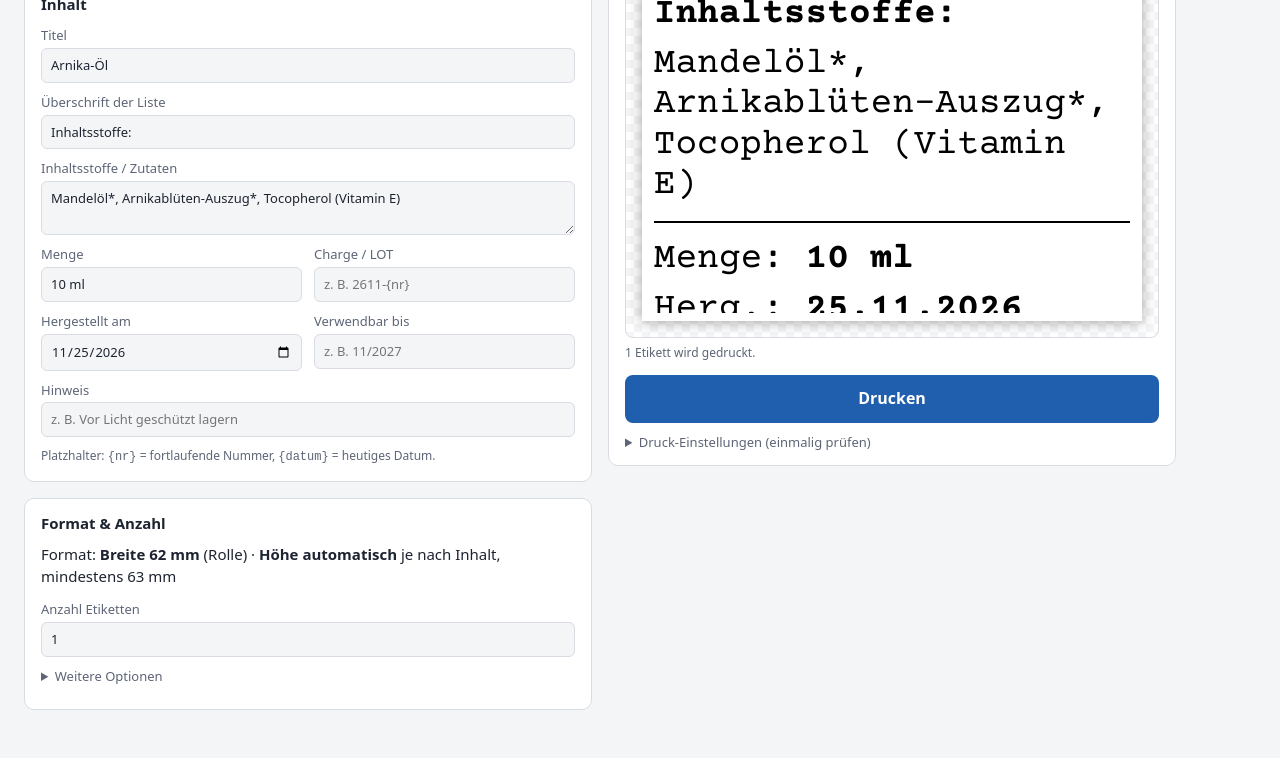
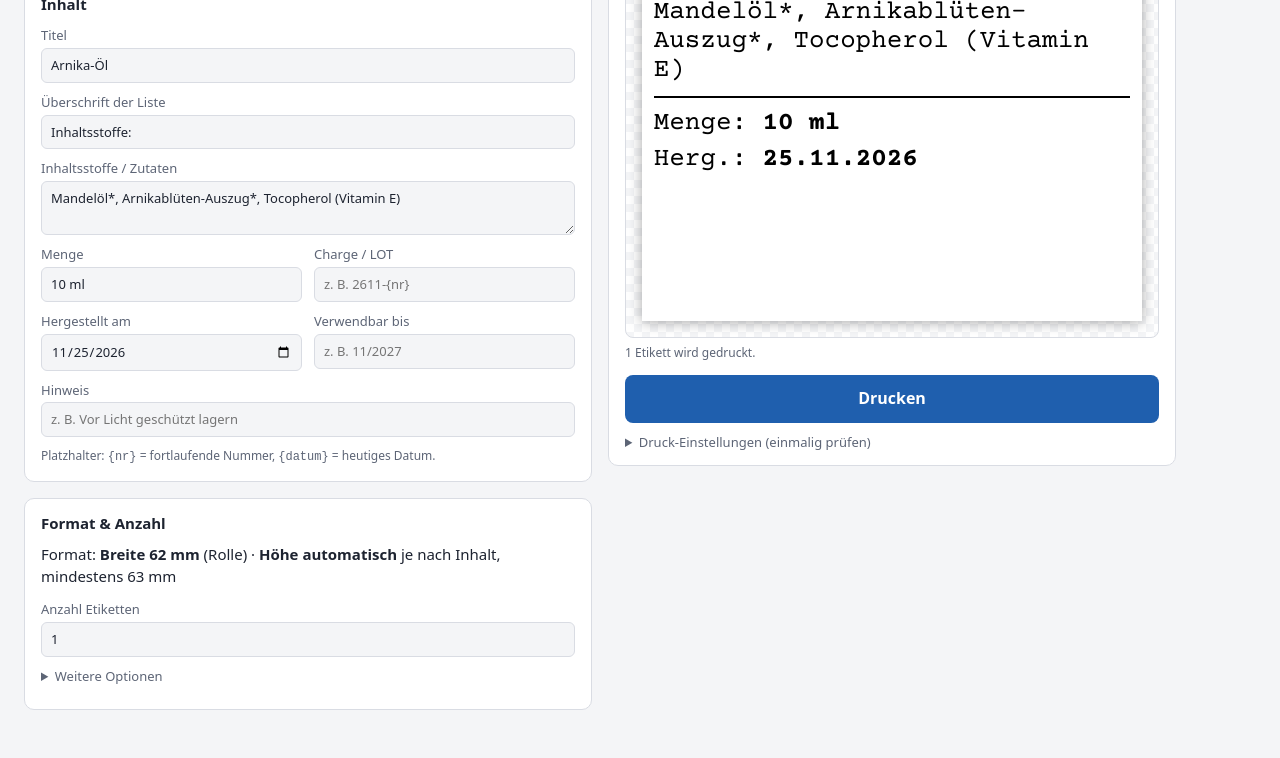
Before and after one commit to Alois-Henriette/eumedica-claude, a plain HTML site: page etiketten-drucker/index.html in a window 1280 px wide. Shown: the part 411-1169 px from the top of the page. Drawn offline with Linux system fonts and the light colour scheme.

Commit message:
Schriftgröße immer gleich, kurzer Inhalt steht oben
Co-Authored-By: Claude Opus 5.5 <noreply@anthropic.com>
Claude-Session: https://claude.ai/code/session_01Li7jbx8EeCgKmodVCUHmar

```diff
--- a/etiketten-drucker/app.js
+++ b/etiketten-drucker/app.js
@@ -410,20 +410,10 @@
         etikett.dataset.hoehe = h;
         return AUTO_S;
       }
-      // Zu kurz: Mindestlänge nehmen und die Schrift vergrößern, bis das Etikett gefüllt ist.
-      etikett.classList.remove('umbruch');
+      // Zu kurz: Mindestlänge nehmen, Schrift bleibt gleich groß, Text steht oben.
       etikett.style.height = MIN_LAENGE + 'mm';
       etikett.dataset.hoehe = MIN_LAENGE;
-      inhalt.style.height = '100%';
-      spalte.style.height = '100%';
-      minF = 0.8;
-      var lo = AUTO_S, hi = 4;
-      for (var k = 0; k < 12; k++) {
-        var mid = (lo + hi) / 2;
-        if (passt(mid)) lo = mid; else hi = mid;
-      }
-      passt(lo);
-      return lo;
+      return AUTO_S;
     }
     // Größten Faktor suchen, damit der Text das Etikett möglichst ausfüllt.
     var lo = 0.3, hi = 3.5;
--- a/etiketten-drucker/index.html
+++ b/etiketten-drucker/index.html
@@ -4,7 +4,7 @@
 <meta charset="utf-8">
 <meta name="viewport" content="width=device-width, initial-scale=1">
 <title>Etiketten-Drucker</title>
-<link rel="stylesheet" href="style.css?v=14">
+<link rel="stylesheet" href="style.css?v=15">
 <style id="seitenformat"></style>
 </head>
 <body>
@@ -116,6 +116,6 @@
 
 <div id="druckbereich" aria-hidden="true"></div>
 
-<script src="app.js?v=14"></script>
+<script src="app.js?v=15"></script>
 </body>
 </html>
```
Also changed, not shown: 1 other file.
